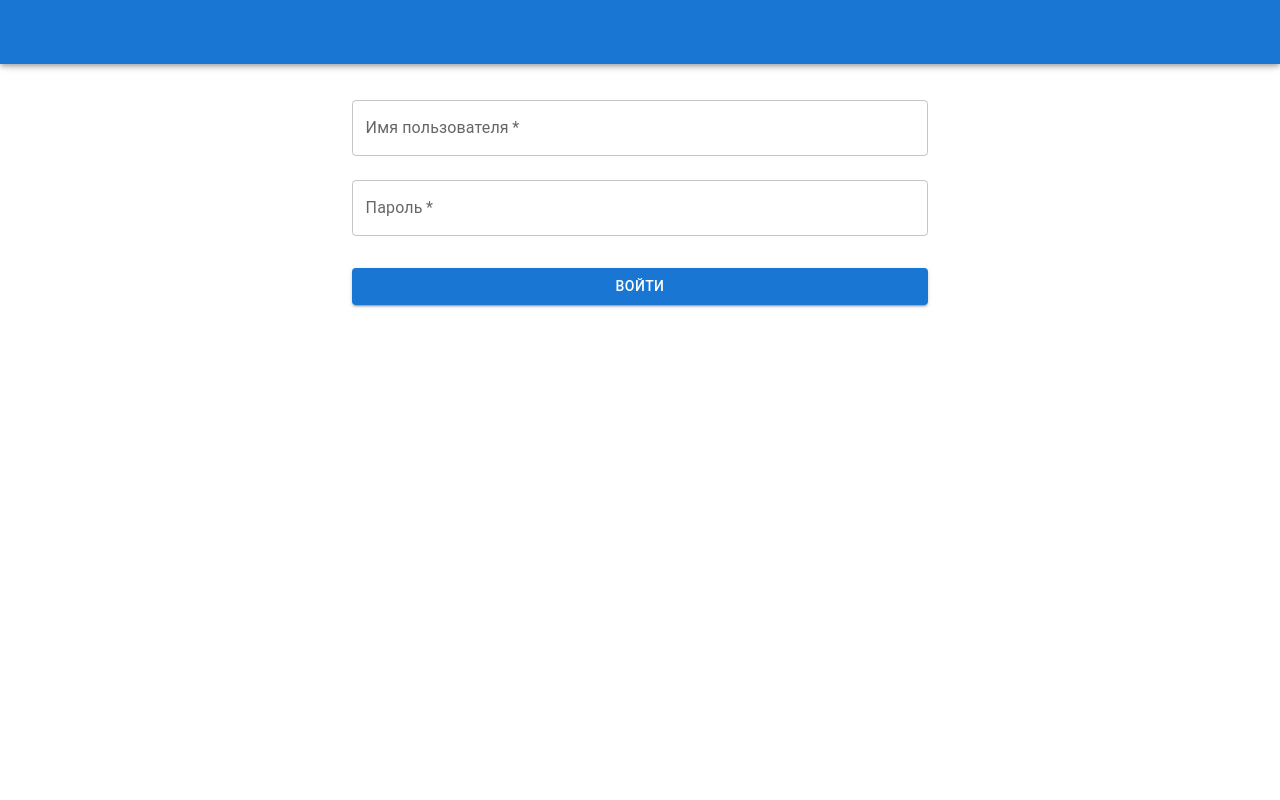
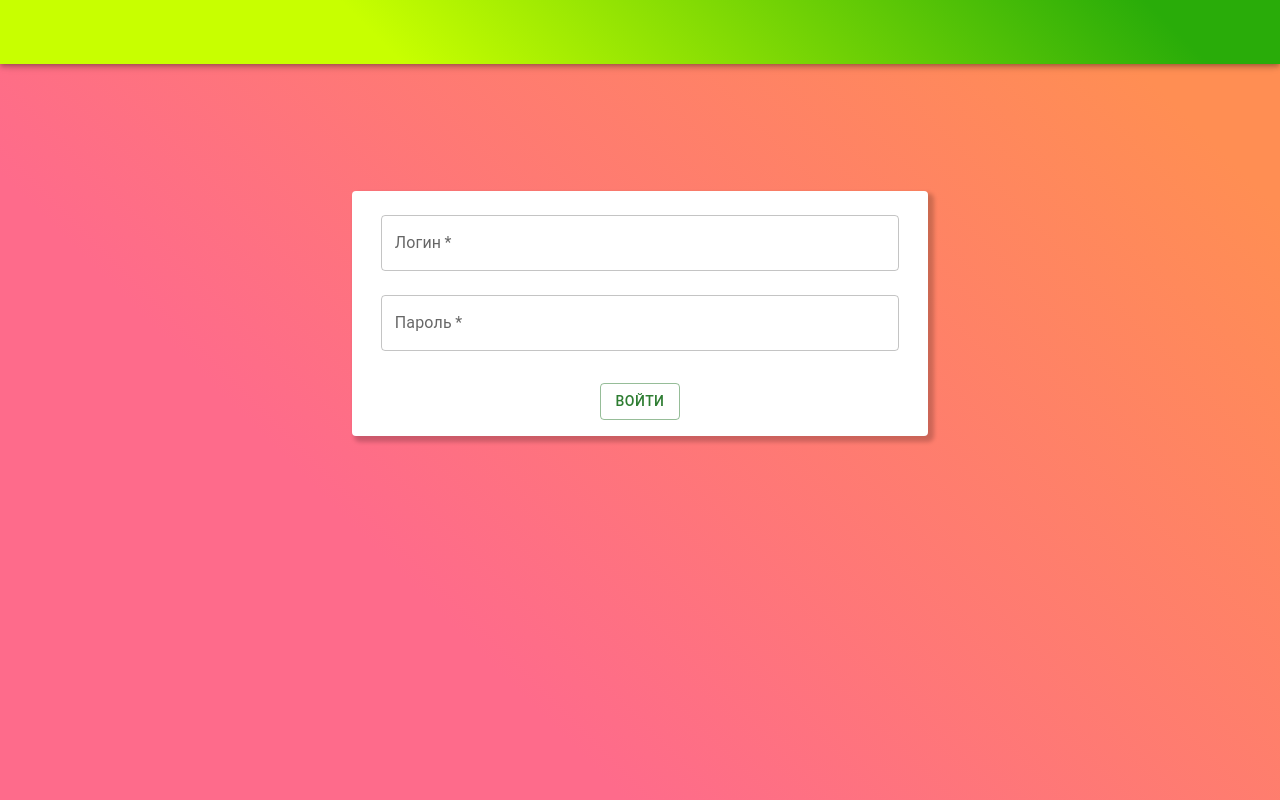
Before and after one commit to andim461/security-labs, a React (Create React App) app in the folder compbez/compbez/: page /signIn in a window 1280 px wide. Built offline with nearby package versions, Linux system fonts and the light colour scheme.

Commit message:
interface changes

```diff
--- a/compbez/compbez/src/App.tsx
+++ b/compbez/compbez/src/App.tsx
@@ -1,72 +1,76 @@
-import React from "react";
-import { Container, CssBaseline } from "@mui/material";
+import React from 'react';
+import { Container, CssBaseline } from '@mui/material';
 import {
  BrowserRouter as Router,
  Switch,
  Route,
  Redirect,
-} from "react-router-dom";
-import { Header, SignInPage, MainPage, ActivateUserPage } from "./components/";
-import { observer } from "mobx-react-lite";
-import { useDataStore } from "./contexts";
-import Typography from "@mui/material/Typography";
+} from 'react-router-dom';
+import { Header, SignInPage, MainPage, ActivateUserPage } from './components/';
+import { observer } from 'mobx-react-lite';
+import { useDataStore } from './contexts';
+import Typography from '@mui/material/Typography';
+import './index.css';
 
 const App = observer((): JSX.Element => {
  const dataStore = useDataStore();
-  console.log(dataStore.currentUser?.isAdmin)
-
 
  return (
+  <div className='app'>
    <Router>
     <CssBaseline />
     <Header />
-      <Container component="main" maxWidth="lg" style={{ marginTop: "76px" }}>
+    <Container component='main' maxWidth='lg' style={{ marginTop: '76px' }}>
      <CssBaseline />
      <Switch>
-          <Route path="/" exact>
+      <Route path='/' exact>
        {dataStore.currentUser ? (
         dataStore.currentUser.isActivated &&
-              (dataStore.currentUser.isPasswordValid || !dataStore.currentUser.isPasswordRestricted) ? (
+        (dataStore.currentUser.isPasswordValid ||
+         !dataStore.currentUser.isPasswordRestricted) ? (
          dataStore.currentUser.isBlocked ? (
-                  <Typography variant="h3" color="red" align="center">
+          <Typography variant='h3' color='red' align='center'>
            Вы заблокированы
           </Typography>
          ) : (
           <MainPage />
          )
         ) : (
-                <Redirect to="/activateUser" />
+         <Redirect to='/activateUser' />
         )
        ) : (
-              <Redirect to="/signIn" />
+        <Redirect to='/signIn' />
        )}
       </Route>
-          <Route path="/signIn">
-            {dataStore.currentUser ? <Redirect to="/" /> : <SignInPage />}
+      <Route path='/signIn'>
+       {dataStore.currentUser ? <Redirect to='/' /> : <SignInPage />}
       </Route>
-          <Route path="/activateUser">
+      <Route path='/activateUser'>
        {dataStore.currentUser ? (
         dataStore.currentUser.isActivated &&
-              (dataStore.currentUser.isPasswordValid || !dataStore.currentUser.isPasswordRestricted) ? (
-                <Redirect to="/" />
+        (dataStore.currentUser.isPasswordValid ||
+         !dataStore.currentUser.isPasswordRestricted) ? (
+         <Redirect to='/' />
         ) : (
          <ActivateUserPage
           userId={dataStore.currentUser.id}
           userName={dataStore.currentUser.name}
           message={
-                    dataStore.currentUser.isPasswordValid || !dataStore.currentUser.isPasswordRestricted
+           dataStore.currentUser.isPasswordValid ||
+           !dataStore.currentUser.isPasswordRestricted
             ? undefined
-                      : "Ваш текущий пароль не соответствует ограничениям"
+            : 'Ваш текущий пароль не соответствует ограничениям'
           }
          />
         )
        ) : (
-              <Redirect to="/signIn" />
+        <Redirect to='/signIn' />
        )}
       </Route>
      </Switch>
     </Container>
    </Router>
+  </div>
  );
 });
 
--- a/compbez/compbez/src/components/AddUserDialog.tsx
+++ b/compbez/compbez/src/components/AddUserDialog.tsx
@@ -1,14 +1,15 @@
-import React, { useState, ChangeEvent } from "react";
-import Button from "@mui/material/Button";
-import TextField from "@mui/material/TextField";
-import Dialog from "@mui/material/Dialog";
-import DialogActions from "@mui/material/DialogActions";
-import DialogContent from "@mui/material/DialogContent";
-import DialogTitle from "@mui/material/DialogTitle";
-import DialogContentText from "@mui/material/DialogContentText";
-import { observer } from "mobx-react-lite";
-import { api } from "../api";
-import Typography from "@mui/material/Typography";
+import React, { useState, ChangeEvent } from 'react';
+import Button from '@mui/material/Button';
+import TextField from '@mui/material/TextField';
+import Dialog from '@mui/material/Dialog';
+import DialogActions from '@mui/material/DialogActions';
+import DialogContent from '@mui/material/DialogContent';
+import DialogTitle from '@mui/material/DialogTitle';
+import DialogContentText from '@mui/material/DialogContentText';
+import { observer } from 'mobx-react-lite';
+import { api } from '../api';
+import Typography from '@mui/material/Typography';
+import './componentsStyles.css';
 
 interface AddUserDialogProps {
  open: boolean;
@@ -16,9 +17,9 @@ interface AddUserDialogProps {
 }
 
 const AddUserDialog = observer(({ open, onClose }: AddUserDialogProps) => {
-  const [userName, setUserName] = useState<string>("");
+ const [userName, setUserName] = useState<string>('');
  const [addUserDialogErrorMessage, setUserDialogErrorMessage] =
-    useState<string>("");
+  useState<string>('');
 
  const onAddUser = async () => {
   try {
@@ -33,30 +34,33 @@ const AddUserDialog = observer(({ open, onClose }: AddUserDialogProps) => {
 
  return (
   <Dialog open={open} onClose={onClose}>
+   <div className='change'>
     <DialogTitle>Добавить пользователя</DialogTitle>
     <DialogContent>
      {addUserDialogErrorMessage ? (
-          <DialogContentText color="red">
+      <DialogContentText color='red'>
        {addUserDialogErrorMessage}
       </DialogContentText>
      ) : null}
      <TextField
       value={userName}
-          onChange={(
-            e: ChangeEvent<HTMLInputElement | HTMLTextAreaElement>
-          ) => {
+      onChange={(e: ChangeEvent<HTMLInputElement | HTMLTextAreaElement>) => {
        setUserName(e.target.value);
       }}
       autoFocus
-          margin="dense"
-          label="Имя нового пользователя"
+      margin='dense'
+      label='Логин'
       fullWidth
-          variant="standard"
+      color='success'
+      variant='outlined'
      />
     </DialogContent>
     <DialogActions>
-        <Button onClick={onAddUser}>Добавить</Button>
+     <Button variant='outlined' color='success' onClick={onAddUser}>
+      Добавить
+     </Button>
     </DialogActions>
+   </div>
   </Dialog>
  );
 });
--- a/compbez/compbez/src/components/Header.tsx
+++ b/compbez/compbez/src/components/Header.tsx
@@ -1,17 +1,28 @@
-import * as React from "react";
-import AppBar from "@mui/material/AppBar";
-import Box from "@mui/material/Box";
-import Toolbar from "@mui/material/Toolbar";
-import Typography from "@mui/material/Typography";
-import IconButton from "@mui/material/IconButton";
-import MenuIcon from "@mui/icons-material/Menu";
-import Grid from "@mui/material/Grid";
-import Menu from "@mui/material/Menu";
-import MenuItem from "@mui/material/MenuItem";
-import { useDataStore } from "../contexts";
-import Button from "@mui/material/Button";
-import { observer } from "mobx-react-lite";
-import { useState } from "react";
+import * as React from 'react';
+import AppBar from '@mui/material/AppBar';
+import Box from '@mui/material/Box';
+import Toolbar from '@mui/material/Toolbar';
+import Grid from '@mui/material/Grid';
+import Menu from '@mui/material/Menu';
+import MenuItem from '@mui/material/MenuItem';
+import { useDataStore } from '../contexts';
+import Button from '@mui/material/Button';
+import { observer } from 'mobx-react-lite';
+import { useState } from 'react';
+import { ThemeProvider, createTheme } from '@mui/material/styles';
+import './componentsStyles.css';
+
+const theme = createTheme({
+ components: {
+  MuiAppBar: {
+   styleOverrides: {
+    root: {
+     background: 'linear-gradient(45deg, #c8ff00 30%, #29ac09 90%)',
+    },
+   },
+  },
+ },
+});
 
 const Header = observer(() => {
  const dataStore = useDataStore();
@@ -31,14 +42,18 @@ const Header = observer(() => {
  };
 
  return (
-    <Box sx={{ flexGrow: 1 }}>
-      <AppBar>
+  <ThemeProvider theme={theme}>
+   <Box
+    sx={{
+     flexGrow: 1,
+    }}>
+    <AppBar color='secondary'>
      <Toolbar>
-          <Grid container alignItems="center" justifyContent="flex-end">
+      <Grid container alignItems='center' justifyContent='flex-start'>
        <Grid item>
         {dataStore.currentUser ? (
          <>
-                  <Button color="inherit" onClick={openUserMenu}>
+          <Button color='primary' variant='outlined' onClick={openUserMenu}>
            {dataStore.currentUser.name}
           </Button>
           <Menu
@@ -46,9 +61,8 @@ const Header = observer(() => {
            open={!!menuAnchorEl}
            onClose={closeUserMenu}
            MenuListProps={{
-                      "aria-labelledby": "basic-button",
-                    }}
-                  >
+            'aria-labelledby': 'basic-button',
+           }}>
            <MenuItem onClick={onSignOutClick}>Выйти</MenuItem>
           </Menu>
          </>
@@ -58,6 +72,7 @@ const Header = observer(() => {
      </Toolbar>
     </AppBar>
    </Box>
+  </ThemeProvider>
  );
 });
 
--- a/compbez/compbez/src/components/SignInPage.tsx
+++ b/compbez/compbez/src/components/SignInPage.tsx
@@ -1,31 +1,42 @@
-import React, { useEffect, useState } from "react";
-import Box from "@mui/material/Box";
-import Button from "@mui/material/Button";
-import TextField from "@mui/material/TextField";
-import Typography from "@mui/material/Typography";
-import { observer } from "mobx-react-lite";
-import { dataStore } from "../stores";
+import React, { useEffect, useState } from 'react';
+import Box from '@mui/material/Box';
+import { Card } from '@mui/material';
+import Button from '@mui/material/Button';
+import TextField from '@mui/material/TextField';
+import Typography from '@mui/material/Typography';
+import { observer } from 'mobx-react-lite';
+import { dataStore } from '../stores';
+import './componentsStyles.css';
 
 const SignInPage = observer(() => {
-  const [name, setName] = useState<string>("");
-  const [password, setPassword] = useState<string>("");
+ const [name, setName] = useState<string>('');
+ const [password, setPassword] = useState<string>('');
 
  const onSignInClick = () => {
   dataStore.signIn(name, password);
  };
 
  return (
+  <div className='signIn'>
+   <Card
+    sx={{
+     boxShadow: '4px 4px 4px 2px rgba(0, 0, 0, 0.2)',
+     width: '50%',
+     marginTop: '10%',
+    }}>
     <Box
      sx={{
-        marginTop: 8,
-        display: "flex",
-        flexDirection: "column",
-        alignItems: "center",
-      }}
-    >
-      <Box sx={{ mt: 1 }}>
+      mt: 1,
+      display: 'flex',
+      flexDirection: 'column',
+      alignItems: 'center',
+      width: '90%',
+      marginLeft: '5%',
+     }}>
      {dataStore.loginErrorMessage ? (
-          <Typography variant="body1">{dataStore.loginErrorMessage}</Typography>
+      <Typography color='error' variant='body1'>
+       {dataStore.loginErrorMessage}
+      </Typography>
      ) : null}
      <TextField
       value={name}
@@ -34,31 +45,35 @@ const SignInPage = observer(() => {
       }
       required
       fullWidth
-          label="Имя пользователя"
-          margin="normal"
+      label='Логин'
+      margin='normal'
+      variant='outlined'
+      color='success'
      />
      <TextField
       value={password}
       onChange={(e: React.ChangeEvent<HTMLInputElement>) =>
        setPassword(e.target.value)
       }
-          margin="normal"
+      margin='normal'
       required
       fullWidth
-          label="Пароль"
-          type="password"
+      label='Пароль'
+      type='password'
+      color='success'
      />
      <Button
+      className='button'
       onClick={onSignInClick}
-          type="submit"
-          fullWidth
-          variant="contained"
-          sx={{ mt: 3, mb: 2 }}
-        >
+      type='submit'
+      variant='outlined'
+      color='success'
+      sx={{ mt: 3, mb: 2 }}>
       Войти
      </Button>
     </Box>
-    </Box>
+   </Card>
+  </div>
  );
 });
 
--- /dev/null
+++ b/compbez/compbez/src/components/componentsStyles.css
@@ -0,0 +1,32 @@
+.button {
+ background: white;
+ color: black;
+ background-color: white;
+}
+.signIn {
+ width: 100%;
+ height: 100%;
+ display: flex;
+ justify-content: center;
+}
+.header {
+ background: linear-gradient(45deg, #29ac09 30%, #c8ff00 90%);
+}
+.mainCard {
+ display: flex;
+ flex-direction: row;
+ justify-content: space-around;
+ align-items: center;
+}
+.mainBtns {
+ display: flex;
+ flex-direction: column;
+ justify-content: space-around;
+ height: 100%;
+ min-height: 100px;
+}
+.change {
+ display: flex;
+ flex-direction: column;
+ align-items: center;
+}
--- a/compbez/compbez/src/index.css
+++ b/compbez/compbez/src/index.css
@@ -1,13 +1,17 @@
 body {
-  margin: 0;
-  font-family: -apple-system, BlinkMacSystemFont, 'Segoe UI', 'Roboto', 'Oxygen',
-    'Ubuntu', 'Cantarell', 'Fira Sans', 'Droid Sans', 'Helvetica Neue',
-    sans-serif;
-  -webkit-font-smoothing: antialiased;
-  -moz-osx-font-smoothing: grayscale;
+ margin: 0;
+ font-family: -apple-system, BlinkMacSystemFont, 'Segoe UI', 'Roboto', 'Oxygen',
+  'Ubuntu', 'Cantarell', 'Fira Sans', 'Droid Sans', 'Helvetica Neue', sans-serif;
+ -webkit-font-smoothing: antialiased;
+ -moz-osx-font-smoothing: grayscale;
 }
 
 code {
-  font-family: source-code-pro, Menlo, Monaco, Consolas, 'Courier New',
-    monospace;
+ font-family: source-code-pro, Menlo, Monaco, Consolas, 'Courier New', monospace;
 }
+.app {
+ background: linear-gradient(45deg, #fe6b8b 30%, #ff8e53 90%);
+ position: absolute;
+ height: 100%;
+ width: 100%;
+}
```
Also changed, not shown: compbez/compbez/src/components/ActivateUserPage.tsx (+49 -41 lines), compbez/compbez/src/components/ChangePasswordDialog.tsx (+42 -33 lines), compbez/compbez/src/components/MainPage.tsx (+65 -73 lines). Lines whose indentation alone changed are shown as unchanged.
